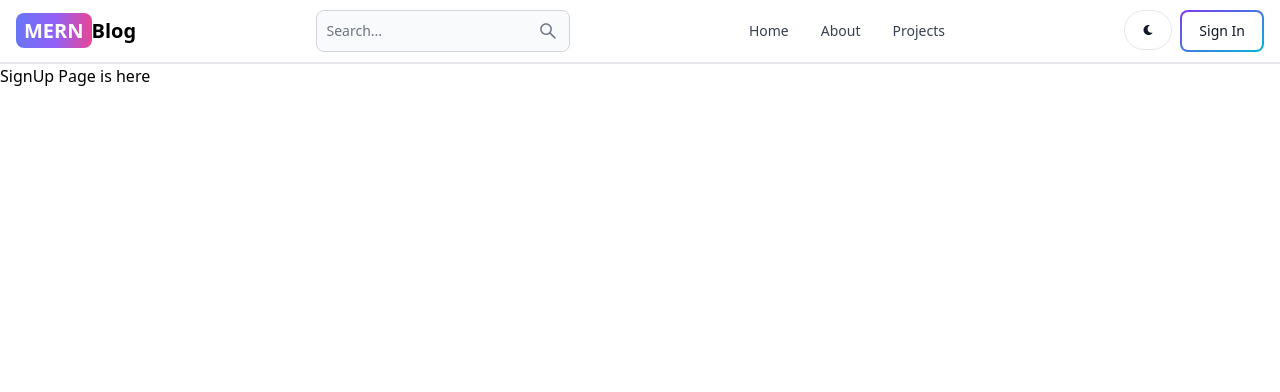
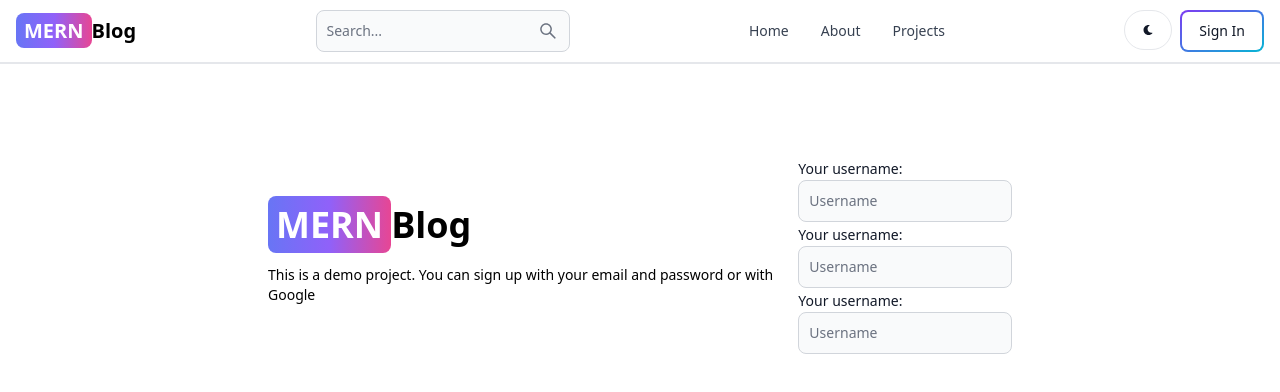
Before and after one commit to temal07/MERN-Blog-App, a React (Vite) app in the folder client/: page /sign-up in a window 1280 px wide. Shown: the top 392 px of the page. Built offline with nearby package versions, Linux system fonts and the light colour scheme.

Commit message:
delete node modules

```diff
--- a/client/src/index.css
+++ b/client/src/index.css
@@ -1,3 +1,3 @@
-@tailwind base;
-@tailwind components;
-@tailwind utilities;
+@import "tailwindcss/base";
+@import "tailwindcss/components";
+@import "tailwindcss/utilities";
--- a/client/src/pages/SignUp.jsx
+++ b/client/src/pages/SignUp.jsx
@@ -1,9 +1,54 @@
+import { Label, TextInput } from 'flowbite-react';
 import React from 'react';
+import { Link } from 'react-router-dom';
 
-export default function SingUp() {
+export default function SignUp() {
   return (
-    <div>
-      SignUp Page is here
+    <div className="min-h-screen mt-20">
+      <div className="flex p-3 max-w-3xl mx-auto flex-col md:flex-row md:items-center">
+        {/*left side*/}
+        <div className="">
+          <Link to="/" className='text-4xl font-bold
+          dark:text-white'>
+              <span className="px-2 py-1 bg-gradient-to-r from-indigo-500 via-purple-500 to-pink-500
+              rounded-lg text-white">MERN</span>
+              <span>Blog</span>
+          </Link>
+          <p className='text-sm mt-5'>
+            This is a demo project. You can
+            sign up with your email and password
+            or with Google
+          </p>
+        </div>
+        {
+          /*
+            right side includes a form for the user
+            to create an account.
+          */
+        }
+        <div className="">
+          <form>
+            <Label value='Your username:' />
+            <TextInput
+              type='text'
+              placeholder='Username'
+              id='username'
+            />
+            <Label value='Your username:' />
+            <TextInput
+              type='text'
+              placeholder='Username'
+              id='username'
+            />
+            <Label value='Your username:' />
+            <TextInput
+              type='text'
+              placeholder='Username'
+              id='username'
+            />
+          </form>
+        </div>
+      </div>
     </div>
   )
 }
```
Also changed, not shown: client/tailwind.config.js (line endings or trailing spaces).
